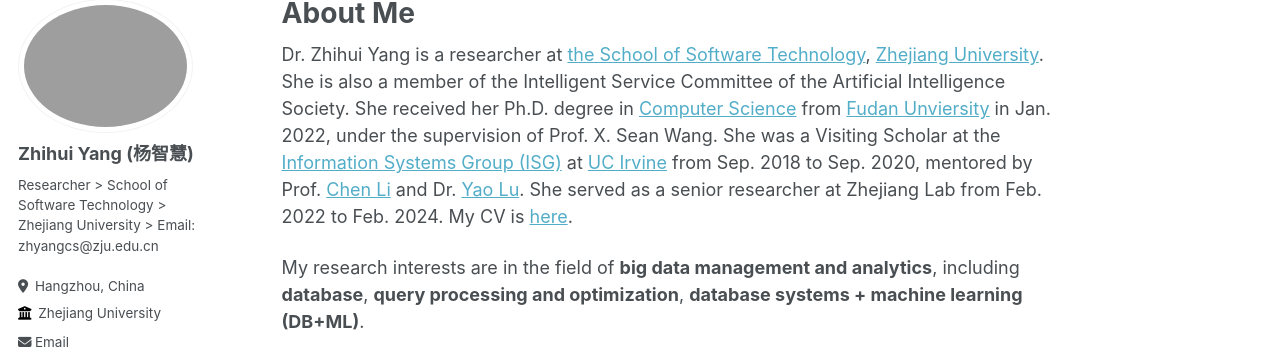
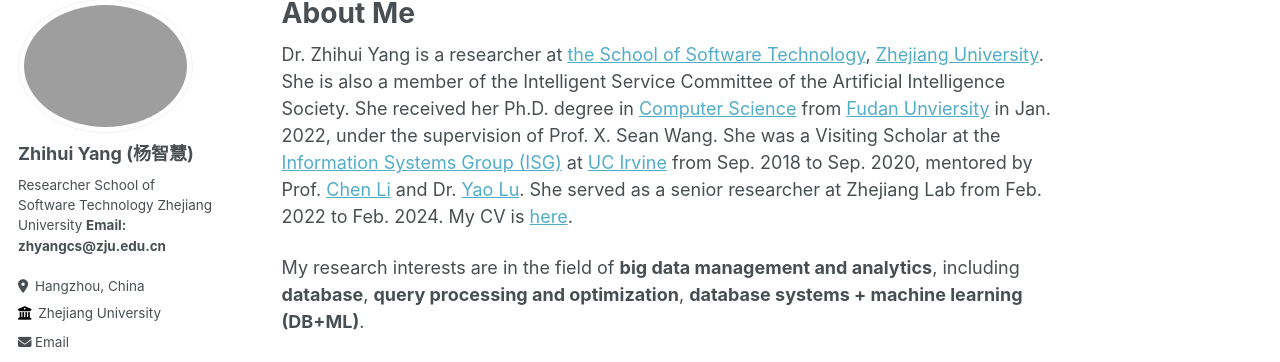
Before and after one commit to zhyangcs/zhihui, a Jekyll site: the page built from _pages/about.md, in a window 1280 px wide. Shown: the part 87-449 px from the top of the page. Built offline with Jekyll 4.4.1, drawn with Linux system fonts in a browser that asks for light colours.

```diff
--- a/_config.yml
+++ b/_config.yml
@@ -24,7 +24,7 @@ author:
   avatar           : "profile.png"
   name             : "Zhihui Yang (杨智慧)"
   pronouns         : # example: "she/her"
-  bio              : "Researcher > School of Software Technology > Zhejiang University > Email: zhyangcs@zju.edu.cn"
+  bio              : "Researcher \n School of Software Technology \n Zhejiang University \n\n <b> Email: zhyangcs@zju.edu.cn </b>"
   location         : "Hangzhou, China"
   employer         : "Zhejiang University"
   uri              : # URL
```
